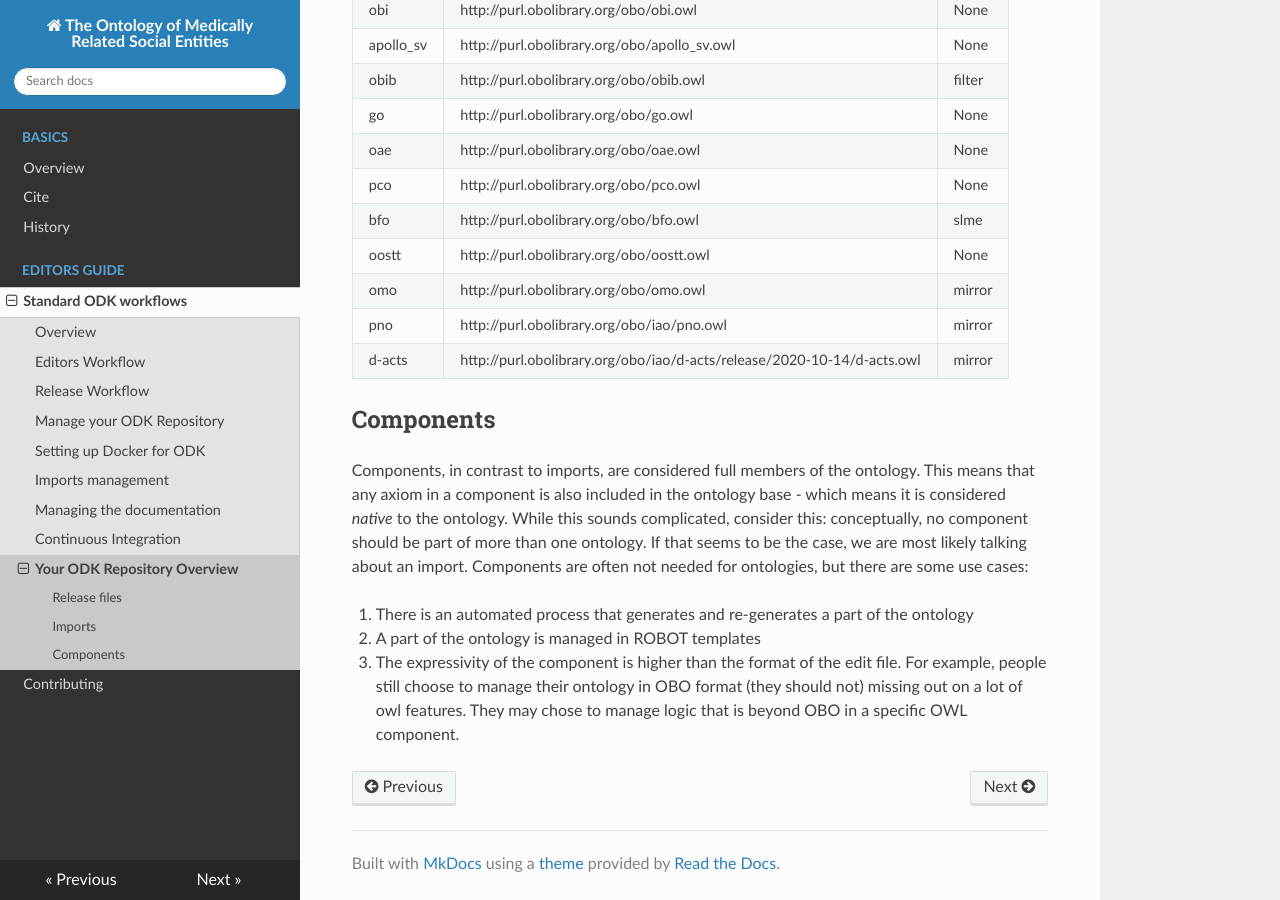
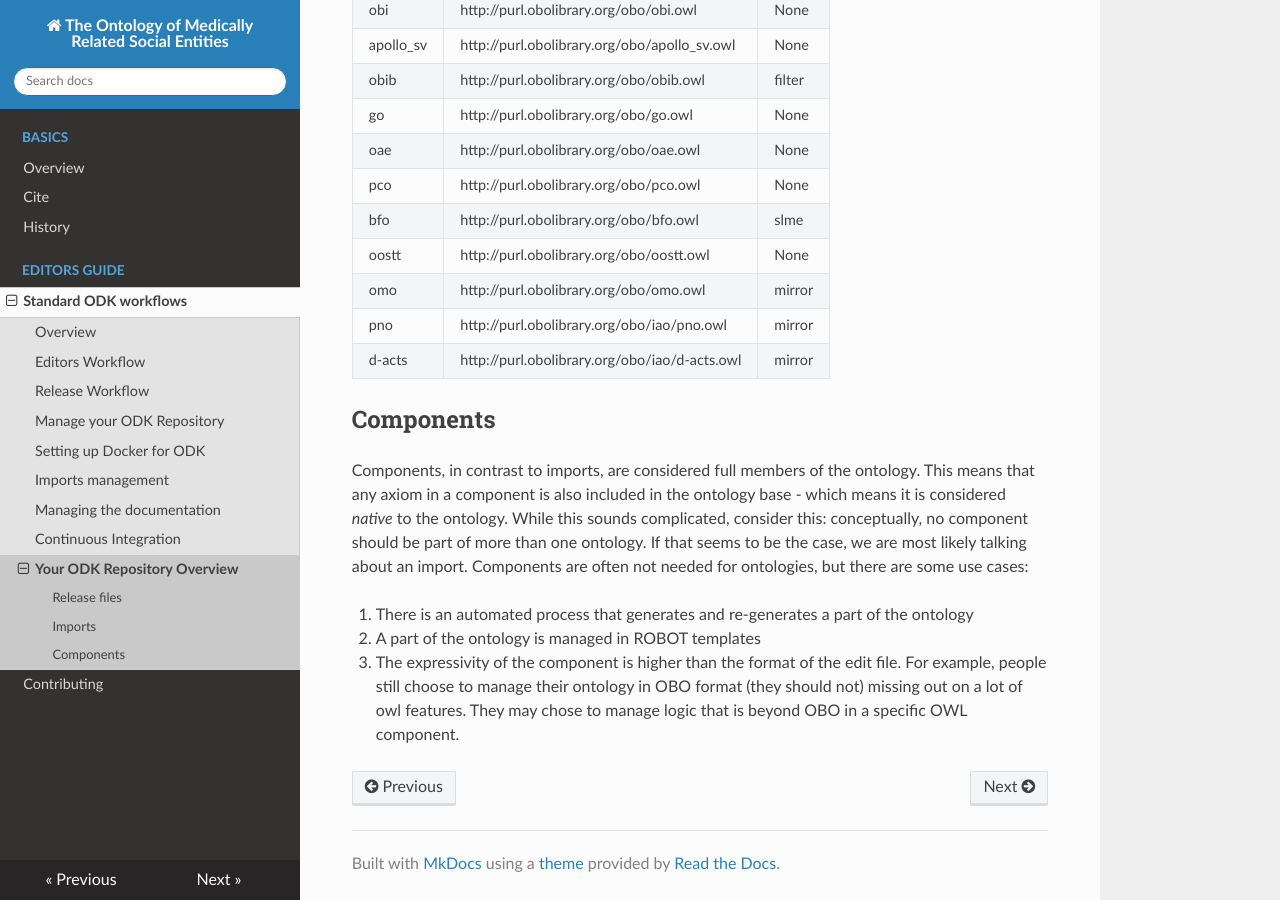
Before and after one commit to mcwdsi/OMRSE, an MkDocs documentation site: the page built from docs/odk-workflows/RepositoryFileStructure.md, in a window 1280 px wide and 900 px high, scrolled down 768 px. Built offline with MkDocs 1.6.1, drawn with Linux system fonts in a browser that asks for light colours; nearby versions of some CDN libraries; some of the changed lines change nothing that is shown.

Commit message:
update dcs file after  using new odk yaml file

```diff
--- a/docs/odk-workflows/RepositoryFileStructure.md
+++ b/docs/odk-workflows/RepositoryFileStructure.md
@@ -28,7 +28,7 @@
 | oostt | http://purl.obolibrary.org/obo/oostt.owl | None |
 | omo | http://purl.obolibrary.org/obo/omo.owl | mirror |
 | pno | http://purl.obolibrary.org/obo/iao/pno.owl | mirror |
-| d-acts | http://purl.obolibrary.org/obo/iao/d-acts/release/2020-10-14/d-acts.owl | mirror |
+| d-acts | http://purl.obolibrary.org/obo/iao/d-acts.owl | mirror |
 
 ## Components
 Components, in contrast to imports, are considered full members of the ontology. This means that any axiom in a component is also included in the ontology base - which means it is considered _native_ to the ontology. While this sounds complicated, consider this: conceptually, no component should be part of more than one ontology. If that seems to be the case, we are most likely talking about an import. Components are often not needed for ontologies, but there are some use cases:
```
